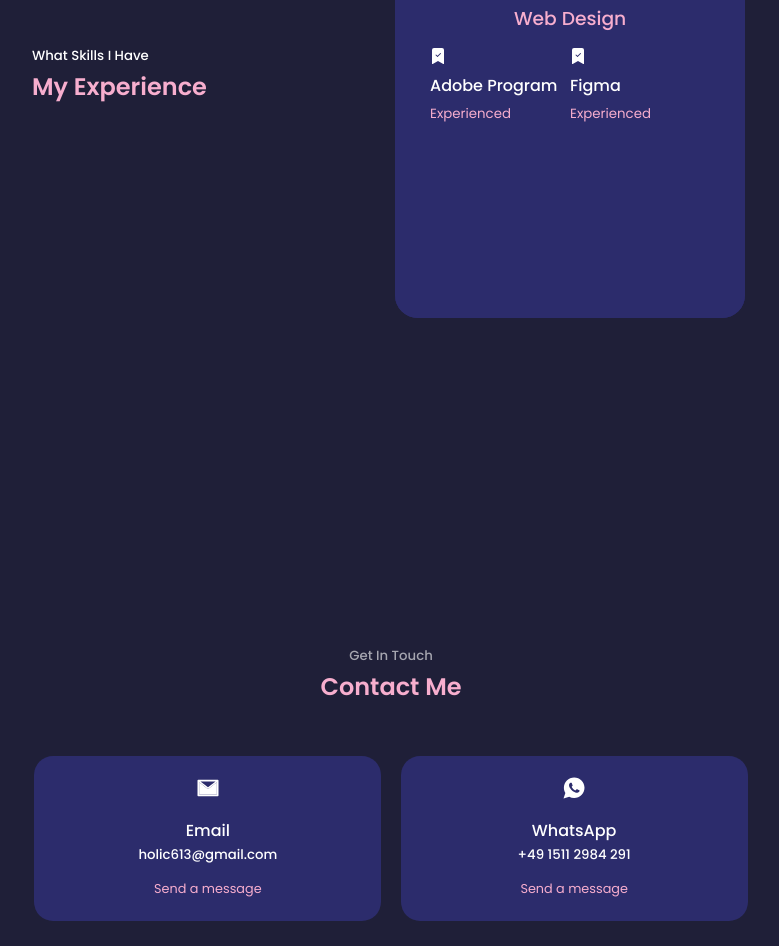
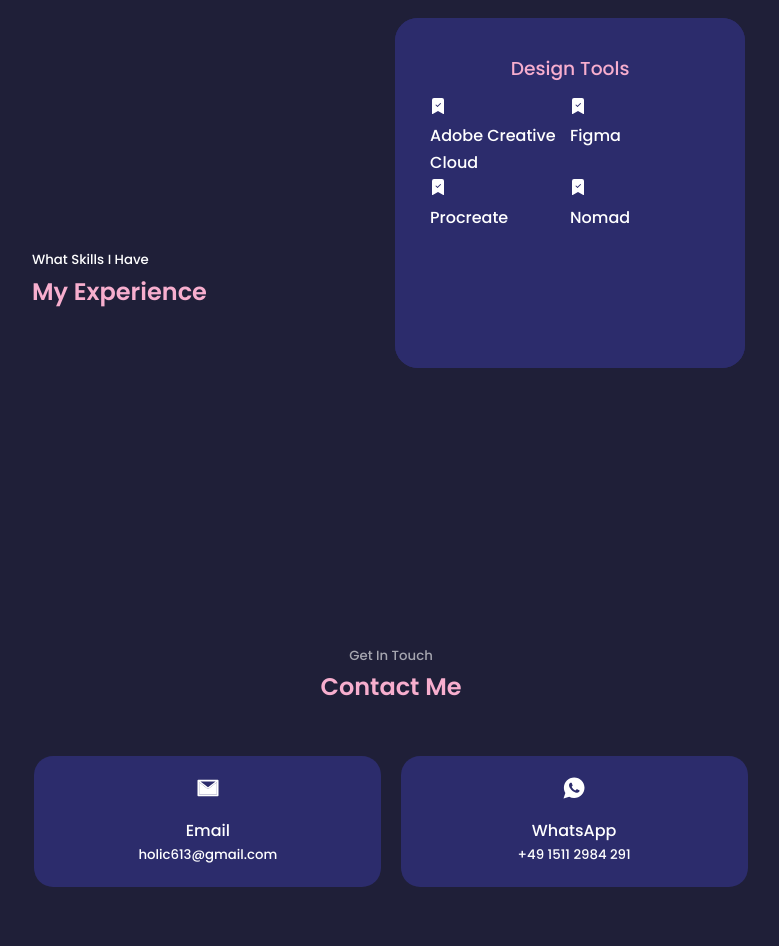
Before and after one commit to Fattypie/Fattypie.github.io, a React (Create React App) app: page / in a window 1280 px wide. Shown: the part 1780-2726 px from the top of the page, without its empty margins (249-1028 px from the left). After the commit the page ends 2692 px from the top, so only its background shows below. Built offline with nearby package versions, Linux system fonts and the light colour scheme.

Commit message:
Card feature fix and changes

```diff
--- a/src/components/contact/Contact.jsx
+++ b/src/components/contact/Contact.jsx
@@ -2,7 +2,7 @@
 import React from 'react'
 import './contact.css'
 import './DynamicButton.jsx'
-
+import { useState } from 'react';
 import {AiTwotoneMail} from 'react-icons/ai'
 import {IoLogoWhatsapp} from 'react-icons/io'
 import {AiFillInstagram} from 'react-icons/ai'
@@ -23,27 +23,60 @@
           });
       };
 
+      const [mousePosition, setMousePosition] = useState({ x: 0, y: 0 });
+    const [showMessage, setShowMessage] = useState(false);
+
+    //This function handles the cursor movement after entering the div
+    const handleMouseMove = (e) => {
+        setMousePosition({ x: e.clientX, y: e.clientY });
+    };
+
+    //This function handles entering div with cursor
+    const handleMouseEnter = () => {
+        setShowMessage(true);
+    };
+
+    //This function handles leaving div with cursor
+    const handleMouseLeave = () => {
+        setShowMessage(false);
+    };
+
+    const redirectWhatsapp = () => {
+        window.location.href = "https://api.whatsapp.com/send?phone=+4915112984291"
+    }
+
+    const redirectEmail = () => {
+        window.location.href = "mailto:holic613@gmail.com"
+    }
+
     return (
         <section id='contact'>
         <h5>Get In Touch</h5>
         <h2>Contact Me</h2>
         <div className="container contact__container">
             <div className="contact__options">
-                <article className="contact__option">
+                <article className="contact__option" onClick={redirectEmail} onMouseMove={handleMouseMove} onMouseEnter={handleMouseEnter} onMouseLeave={handleMouseLeave}>
                     <AiTwotoneMail className='contact__option-icon'/>
                     <h4>Email</h4>
                     <h5>holic613@gmail.com</h5>
                     {/* <a href="mailto:holic613@gmail.com">Send a message</a> */}
-                    <a href="mailto:holic613@gmail.com">Send a message</a>
+
                 </article>
 
-                <article className="contact__option">
+                <article className="contact__option" onClick={redirectWhatsapp} onMouseMove={handleMouseMove} onMouseEnter={handleMouseEnter} onMouseLeave={handleMouseLeave}>
                     <IoLogoWhatsapp className='contact__option-icon'/>
                     <h4>WhatsApp</h4>
                     <h5>+49 1511 2984 291</h5>
-                    <a href="https://api.whatsapp.com/send?phone=+4915112984291" target="blank" rel="noreferrer">Send a message</a>
+
                 </article>
             </div>
+            {showMessage && (
+                    <div className="message__container" style={{ top: mousePosition.y, left: mousePosition.x }}>
+                        <div className="message__circle">
+                            <p>Send a message</p>
+                        </div>
+                    </div>
+                )}
 
 
 
--- a/src/components/contact/contact.css
+++ b/src/components/contact/contact.css
@@ -20,6 +20,33 @@
     text-align: center;
     border: 1px solid transparent;
     transition: var(--transition);
+}
+
+.message__container {
+    position: fixed;
+    pointer-events: none;
+}
+
+.message__circle {
+    position: absolute;
+    top: -20px;
+    left: -60px;
+    width: 120px;
+    height: 30px;
+    background-color: #333;
+    color: #fff;
+    font-size: 12px;
+    border-radius: 15px;
+    display: flex;
+    justify-content: center;
+    align-items: center;
+    pointer-events: none;
+    z-index: 9999;
+    transform: translate(-50%, -100%);
+}
+
+.contact__option:hover .message__circle {
+    display: block;
 }
 
 .contact__option:hover {
--- a/src/components/experience/Experience.jsx
+++ b/src/components/experience/Experience.jsx
@@ -6,8 +6,8 @@
   const [activeCards, setActiveCards] = useState([]);
 
   const cards = [
-    { title: 'Web Design', skills: ['Adobe Program', 'Figma'] },
-    { title: 'Frontend Development', skills: ['HTML & CSS', 'JavaScript', 'React & Redux', 'Shopify', 'WordPress'] },
+    { title: 'Design Tools', skills: ['Adobe Creative Cloud', 'Figma', 'Procreate', 'Nomad'] },
+    { title: 'Programming', skills: ['HTML & CSS', 'JavaScript', 'React & Redux', 'Shopify', 'WordPress', 'PHP'] },
   ];
 
   const rotateCards = () => {
@@ -31,12 +31,13 @@
     const proportion = stackAreaTop / window.innerHeight;
 
     if (proportion <= 0.3) {
-      const n = cards.length;
+      const n = cards.length-1; // If not -1 the lowest card will also move away
       const index = Math.ceil(Math.abs(proportion) * n - 0.5);
 
 
 
-      setActiveCards(Array.from({ length: n }, (_, i) => i <= index));
+      setActiveCards(Array.from({ length: cards.length }, (_, i) => i <= index));
+      console.log(activeCards)
     }else {
       // Falls das Element nicht mehr sichtbar ist, alle Karten als inaktiv markieren
       setActiveCards(Array.from({ length: cards.length }, () => false));
@@ -69,7 +70,7 @@
                     <BsFillBookmarkCheckFill className="experience_detail-icon" />
                     <div>
                       <h4>{skill}</h4>
-                      <small className="text-light">Experienced</small>
+                    {/*<small className="text-light">Experienced</small>*/}
                     </div>
                   </div>
                 ))}
--- a/src/components/experience/experience.css
+++ b/src/components/experience/experience.css
@@ -5,6 +5,9 @@
 #experience{
 height: 600px;
 display: flex;
+flex-direction: row;
+  justify-content: space-between;
+  align-items: center;
 }
 
 .text-field{
@@ -62,7 +65,7 @@
     display: flex;
     justify-content: center;
     margin-left: -13vw;
-    margin-top: 4vw;
+    margin-top: 8vw;
 
 
 }
@@ -193,3 +196,11 @@
         margin-left: 0vw;
     }
 }
+
+@media screen and (max-width: 768px) {
+    /* Adjustments for low pixel width devices */
+    #experience {
+      flex-direction: column; /* Stack elements vertically */
+      align-items: center; /* Center elements horizontally */
+    }
+  }
```
